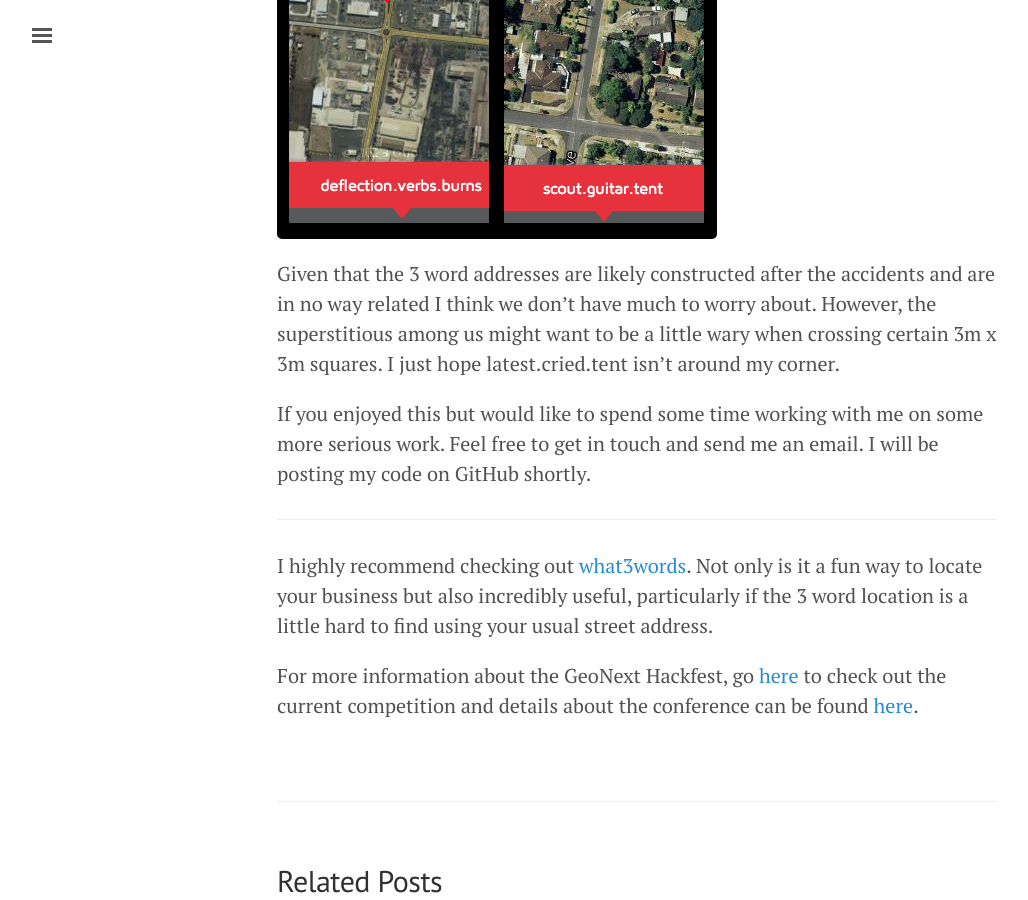
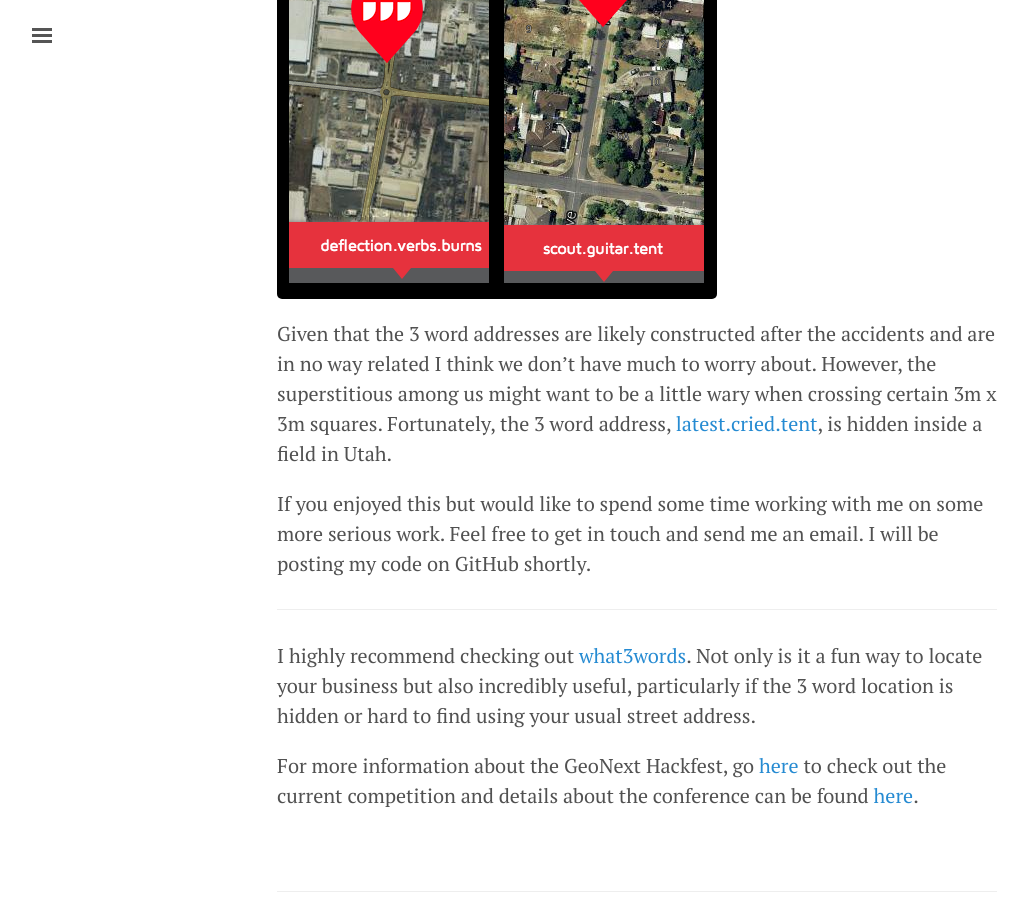
Before and after one commit to AntonBL/antonbl.github.io, a Jekyll site: the page built from _posts/2015-12-08-if-words-could-kill.md, in a window 1280 px wide and 900 px high, scrolled down 1956 px. Shown: the whole window, without its empty margins (3-1031 px from the left). Built offline with Jekyll 4.4.1, drawn with Linux system fonts in a browser that asks for light colours; some of the changed text lies outside the part shown.

Commit message:
Added minor edits

```diff
--- a/_config.yml
+++ b/_config.yml
@@ -8,7 +8,7 @@ relative_permalinks: true
 title:               Antonbl
 tagline:             'A data scientist'
 description:         'A blog to discuss my ideas'
-url:                 http://antonbl.github.io
+url:                 http://antonbl.github.io/
 baseurl:             ''
 paginate:            5
 
--- a/_posts/2015-12-08-if-words-could-kill.md
+++ b/_posts/2015-12-08-if-words-could-kill.md
@@ -7,12 +7,12 @@ title: If words could kill - GeoNext Hackfest 2015 Entry
 
 We’ve all heard the phrase, ‘words can kill’. But what if words could actually kill? And if so, what are the deadliest?
 
-For my GeoNext Hackfest 2015 entry, I decided to take a creative approach to answering this question. Using the new app [what3words](http://what3words.com/), which provides unique 3 word addresses to every 3m x 3m square on the planet. Combining this with the Crash Stats data that is made open by the [Victorian Government](https://www.data.vic.gov.au/data/dataset), we can now find out which are the deadliest words in Victoria.
+For my GeoNext Hackfest 2015 entry, I decided to take a creative approach to answering this question. Using the new app [what3words](http://what3words.com/), which provides unique 3 word addresses to every 3m x 3m square on the planet. Combining this with the Crash Stats data from 2006 to 2014 that is made open by the [Victorian Government](https://www.data.vic.gov.au/data/dataset), we can now find out which are the deadliest words in Victoria.
 
-Well the results are in, below is a wordle of the top 116 words to avoid:
+Well the results are in, below is a wordle of the top 115 words to avoid. Each word below was part of at least 3 word addresses associated with fatal accidents.
 ![alt text](/assets/deadly.png)
 
-Out of these, the top four deadliest words are: cried, latest, tent and verbs.
+Out of these, the top four deadliest words are: cried, latest, tent and verbs. Each of these have been associated with 6 fatal accidents from 2006 to 2014:
 
 | Deadly Word  | Number of fatal accidents         |
 | :-------------: |:-------:|
@@ -21,15 +21,15 @@ Out of these, the top four deadliest words are: cried, latest, tent and verbs.
 | tent | 6|
 | verbs | 6
 
-Some example of 3 word addresses with these dangerous words:
+Some examples of 3 word addresses that have these dangerous words in them:
 ![alt text](/assets/dangerous_spots.png)
 
-Given that the 3 word addresses are likely constructed after the accidents and are in no way related I think we don't have much to worry about. However, the superstitious among us might want to be a little wary when crossing certain 3m x 3m squares. I just hope latest.cried.tent isn't around my corner.
+Given that the 3 word addresses are likely constructed after the accidents and are in no way related I think we don't have much to worry about. However, the superstitious among us might want to be a little wary when crossing certain 3m x 3m squares. Fortunately, the 3 word address, [latest.cried.tent](https://map.what3words.com/latest.cried.tent), is hidden inside a field in Utah.
 
 If you enjoyed this but would like to spend some time working with me on some more serious work. Feel free to get in touch and send me an email. I will be posting my code on GitHub shortly.
 
 ---
 
-I highly recommend checking out [what3words](http://what3words.com/). Not only is it a fun way to locate your business but also incredibly useful, particularly if the 3 word location is a little hard to find using your usual street address.
+I highly recommend checking out [what3words](http://what3words.com/). Not only is it a fun way to locate your business but also incredibly useful, particularly if the 3 word location is hidden or hard to find using your usual street address.
 
 For more information about the GeoNext Hackfest, go [here](http://www.geonext.com.au/hackfest/) to check out the current competition and details about the conference can be found [here](http://www.geonext.com.au/).
```
